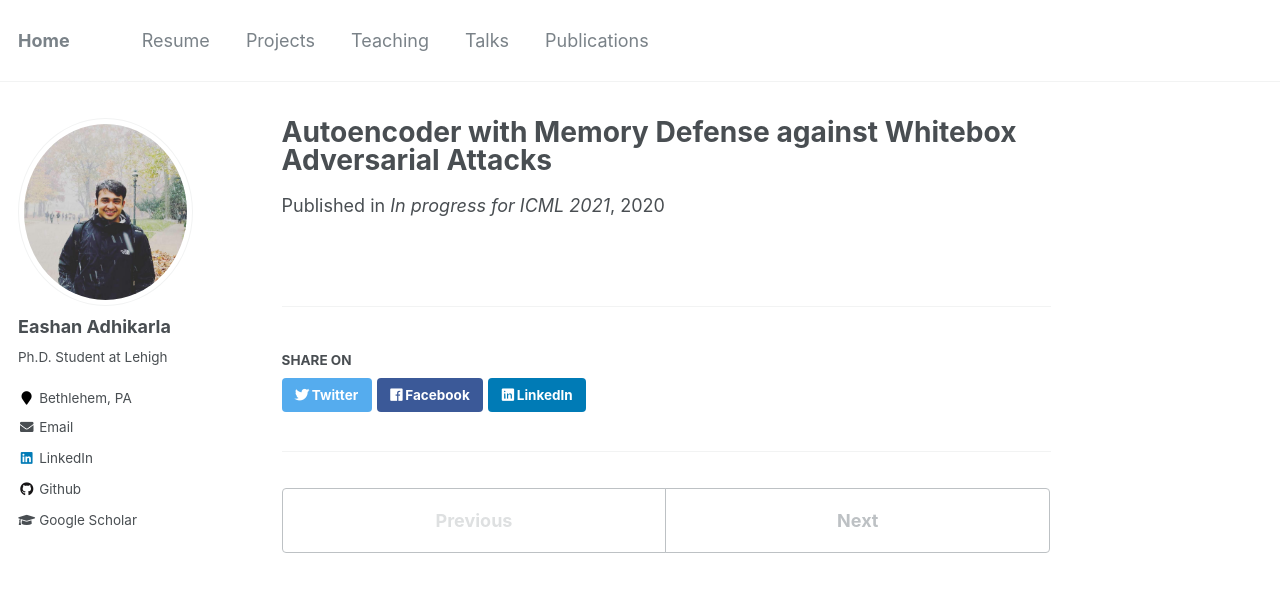
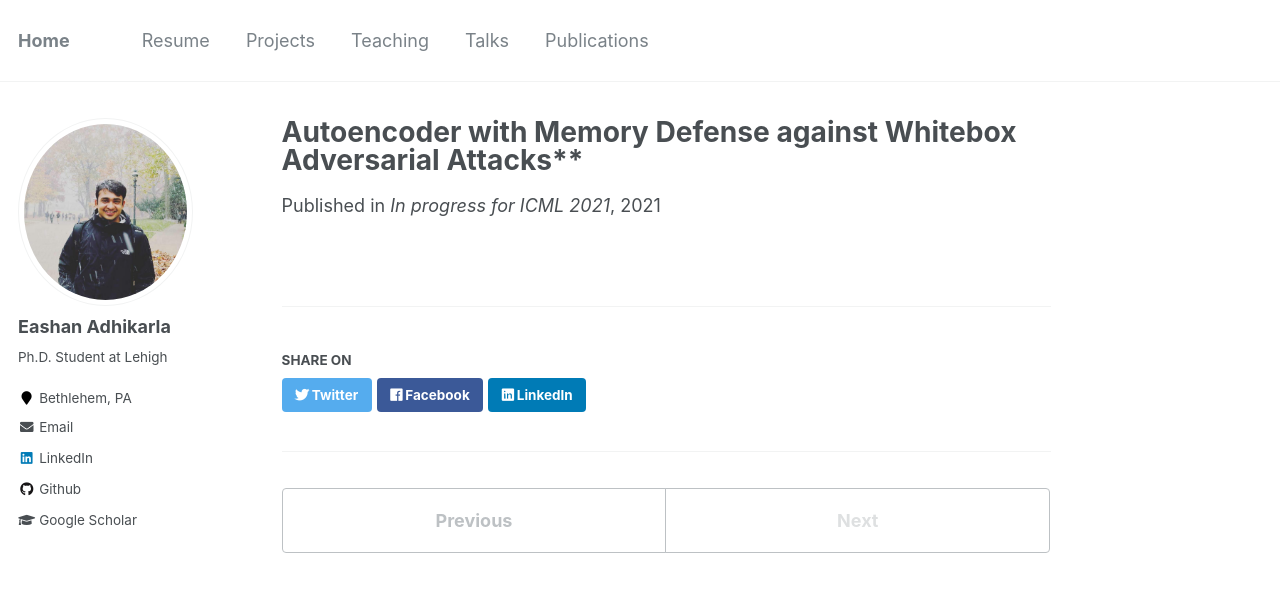
Before and after one commit to eashanadhikarla/eashanadhikarla.github.io, a Jekyll site: the page built from _publications/2021-paper-1.md, in a window 1280 px wide. Shown: the top 616 px of the page. Built offline with Jekyll 4.4.1, drawn with Linux system fonts in a browser that asks for light colours.

Commit message:
pubs updated

```diff
--- a/_publications/2021-paper-1.md
+++ b/_publications/2021-paper-1.md
@@ -1,9 +1,9 @@
 ---
-title: "Autoencoder with Memory Defense against Whitebox Adversarial Attacks"
+title: "Autoencoder with Memory Defense against Whitebox Adversarial Attacks**"
 collection: publications
 permalink: /publication/2021-paper-1
 # excerpt: ''
-# date: ''
+date: 2021-02-04
 venue: 'In progress for ICML 2021'
 # paperurl: ''
 # citation: ''
```
